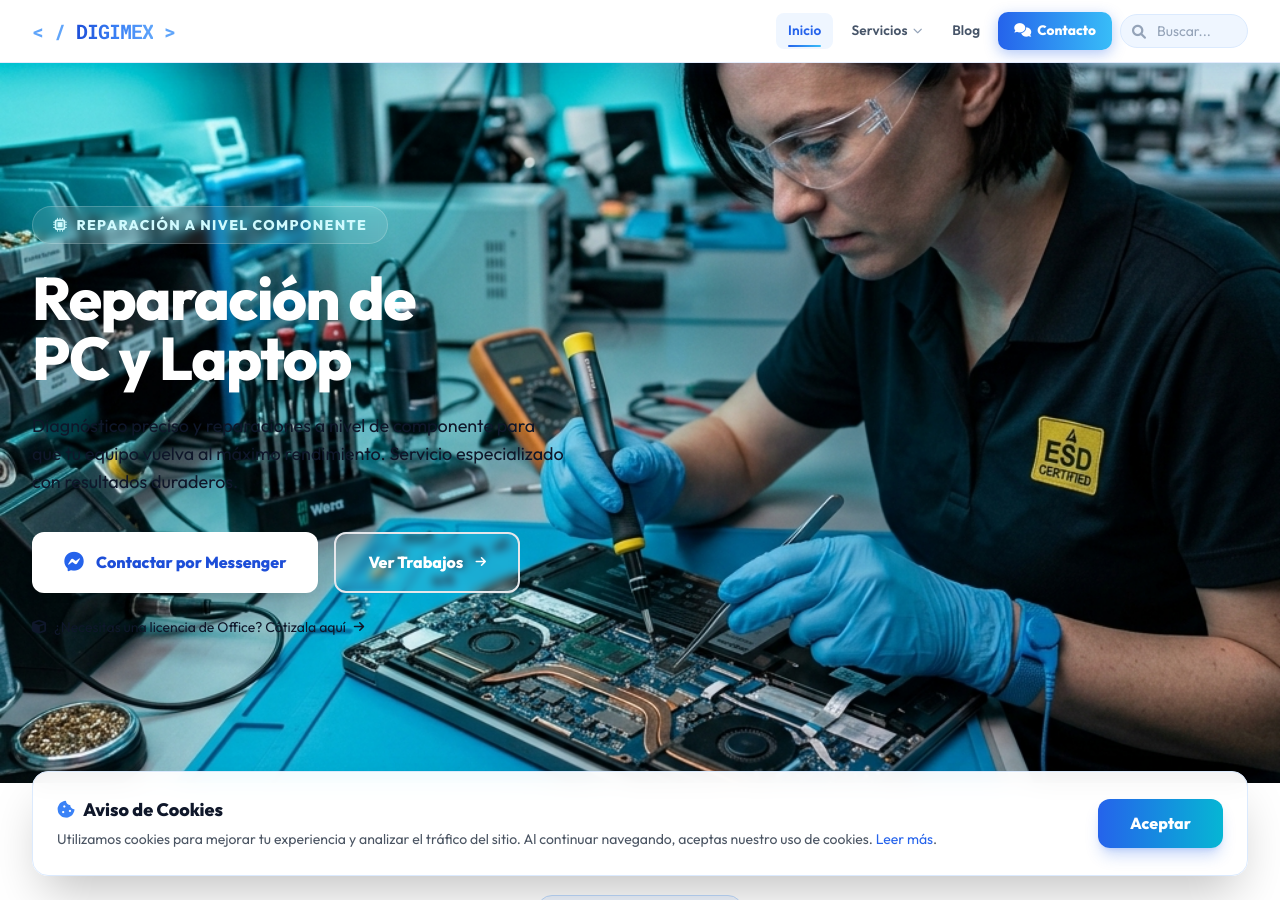
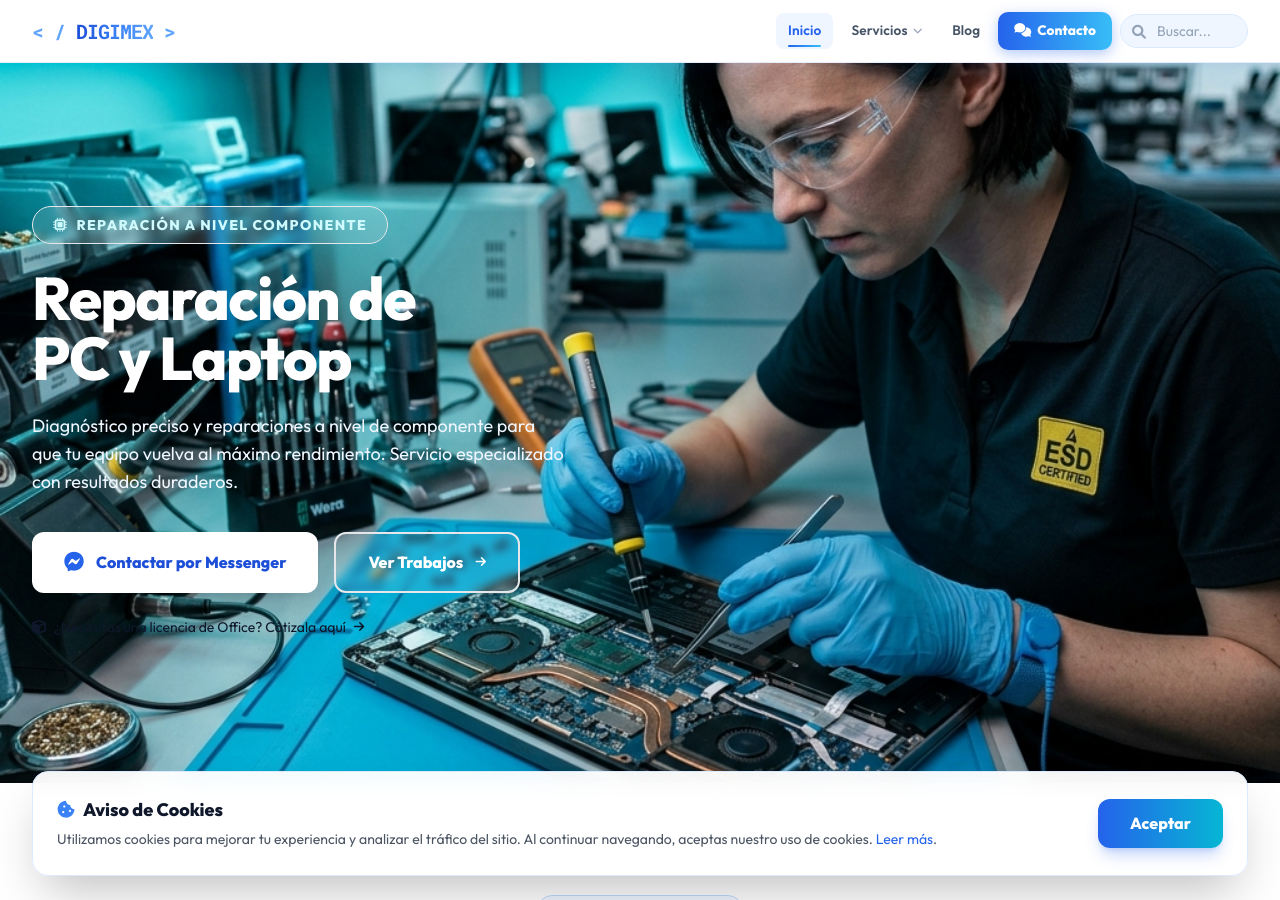
Before and after one commit to digi-mex/digimex-web, a Jekyll site: the page built from index.markdown, in a window 1280 px wide and 900 px high. Built offline with Jekyll 4.4.1, drawn with Linux system fonts in a browser that asks for light colours.

Commit message:
Refuerza legibilidad de los textos del hero de portada

```diff
--- a/index.markdown
+++ b/index.markdown
@@ -14,23 +14,23 @@ keywords: "reparación de pc, soporte técnico, reparación a nivel componente,
         <img src="{{ '/img/repair_hero.png' | relative_url }}" alt="Reparación de PC y Laptop a nivel componente"
              class="w-full h-full object-cover object-center" loading="eager">
         <!-- Degradados azules para que el texto se lea bien -->
-        <div class="absolute inset-0 bg-gradient-to-r from-blue-950/95 via-blue-900/80 to-cyan-900/60" aria-hidden="true"></div>
-        <div class="absolute inset-0 bg-gradient-to-t from-blue-950/90 via-transparent to-blue-900/40" aria-hidden="true"></div>
+        <div class="absolute inset-0 bg-gradient-to-r from-blue-950 via-blue-900/90 to-cyan-900/80" aria-hidden="true"></div>
+        <div class="absolute inset-0 bg-gradient-to-t from-blue-950 via-blue-950/50 to-blue-900/60" aria-hidden="true"></div>
     </div>
 
     <div class="relative max-w-7xl mx-auto px-4 sm:px-6 lg:px-8 py-16 sm:py-24 lg:py-32 lg:min-h-[80vh] grid lg:grid-cols-2 gap-12 items-center">
 
         <div class="relative z-10 lg:pr-12">
-            <span class="inline-flex items-center gap-2 text-xs sm:text-sm font-extrabold uppercase tracking-widest text-cyan-100 bg-white/10 border border-white/20 rounded-full px-5 py-2 mb-6 backdrop-blur-sm">
+            <span class="inline-flex items-center gap-2 text-xs sm:text-sm font-extrabold uppercase tracking-widest text-cyan-100 bg-white/15 border border-white/25 rounded-full px-5 py-2 mb-6 backdrop-blur-sm">
                 <i class="fas fa-microchip"></i> Reparación a Nivel Componente
             </span>
 
-            <h1 class="text-4xl sm:text-5xl lg:text-6xl font-black text-white leading-[1.05] mb-6 tracking-tight">
+            <h1 class="text-4xl sm:text-5xl lg:text-6xl font-black text-white leading-[1.05] mb-6 tracking-tight drop-shadow-[0_2px_12px_rgba(15,23,42,0.85)]">
                 Reparación de<br>
                 <span class="bg-gradient-to-r from-sky-300 via-blue-300 to-cyan-200 bg-clip-text text-transparent">PC y Laptop</span>
             </h1>
 
-            <p class="text-base sm:text-lg text-blue-100/90 max-w-xl leading-relaxed mb-9">
+            <p class="text-base sm:text-lg text-blue-50 max-w-xl leading-relaxed mb-9 drop-shadow-[0_1px_6px_rgba(15,23,42,0.8)]">
                 Diagnóstico preciso y reparaciones a nivel de componente para que tu equipo vuelva
                 al máximo rendimiento. Servicio especializado con resultados duraderos.
             </p>
```
